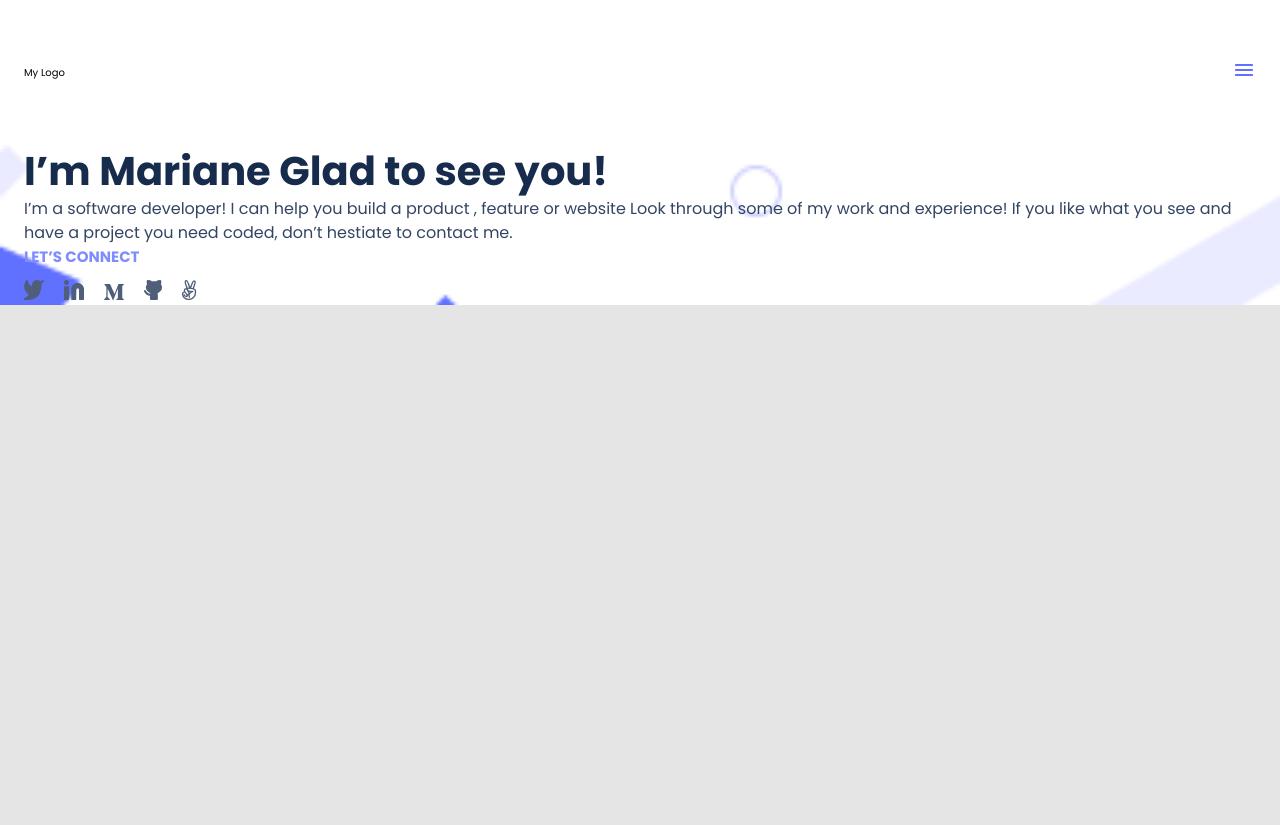
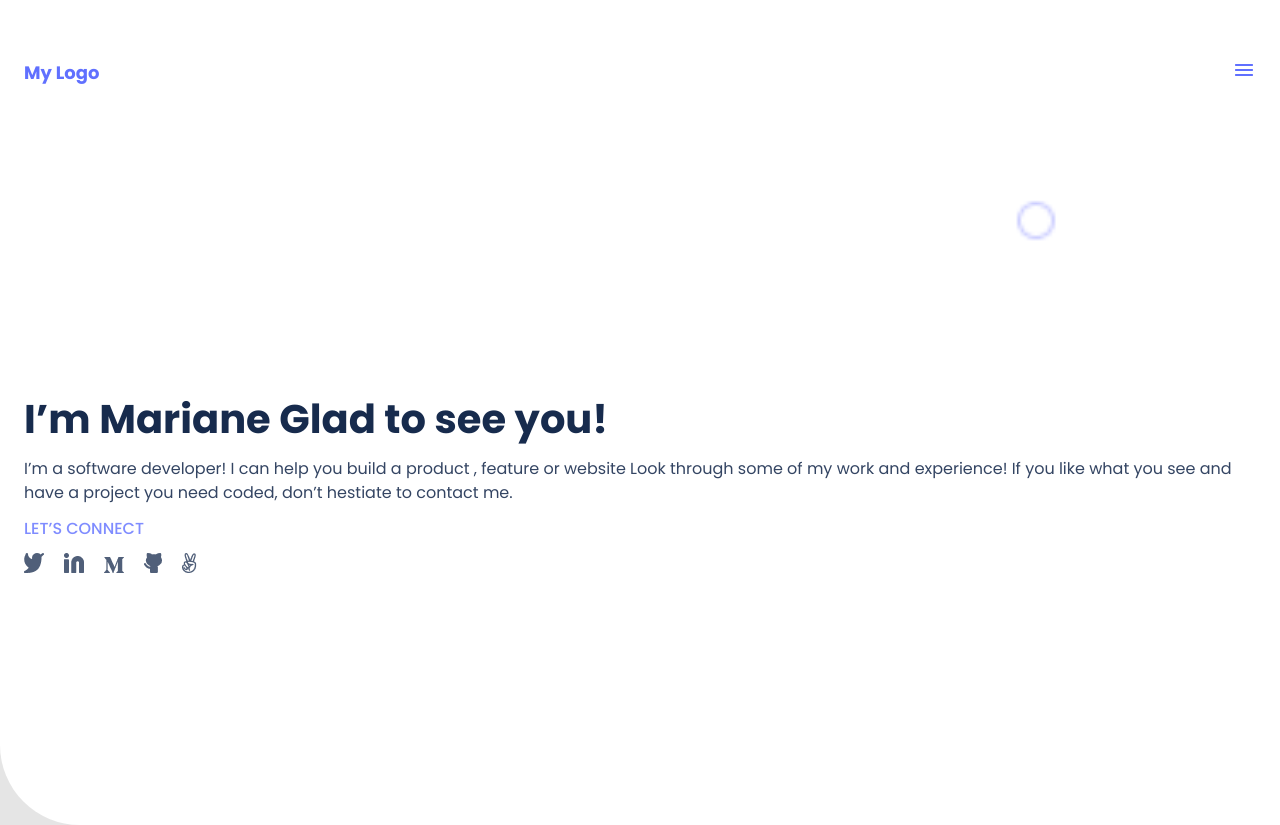
Before and after one commit to erickhansx/white-portfolio, a plain HTML site: page index.html in a window 1280 px wide. Before the commit the page ends 800 px from the top, so only its background shows below. Drawn offline with Linux system fonts and the light colour scheme.

Commit message:
Add styles to the text, rearranged background, add colors to text

```diff
--- a/index.html
+++ b/index.html
@@ -9,7 +9,8 @@
   </head>
   <body>
     <!-- Nav bar -->
-    <section class="nav background-primary">
+    <main class="main__introduction background-primary">
+      <section class="nav">
         <nav class="nav__container">
           <div class="nav__logo">My Logo</div>
           <div class="hamburguer-menu">
@@ -18,14 +19,14 @@
         </nav>
       </section>
       <!-- Introduction -->
-    <section class="introduction background-primary">
+      <section class="introduction">
         <div class="introduction__container">
           <h1 class="introduction__heading">I’m Mariane Glad to see you!</h1>
           <p class="introduction__paragraph">
-          I’m a software developer! I can help you build a product , feature or
-          website Look through some of my work and experience! If you like what
-          you see and have a project you need coded, don’t hestiate to contact
-          me.
+            I’m a software developer! I can help you build a product , feature
+            or website Look through some of my work and experience! If you like
+            what you see and have a project you need coded, don’t hestiate to
+            contact me.
           </p>
           <h2 class="introduction__heading--2">LET’S CONNECT</h2>
           <!-- Introduction Footer Links -->
@@ -70,5 +71,6 @@
           </div>
         </div>
       </section>
+    </main>
   </body>
 </html>
--- a/resources/css/style.css
+++ b/resources/css/style.css
@@ -24,6 +24,7 @@ li {
 
 .background-primary {
   background-color: #fff;
+  border-radius: 0 0 0 8rem;
 }
 
 /* Navigation Section */
@@ -35,7 +36,16 @@ li {
   padding: 5.8rem 2.4rem;
 }
 
+.nav__logo {
+  color: #6070ff;
+  font-weight: 700;
+  font-size: 1.8rem;
+}
+
 /* INTRODUCTION SECTION  */
+
+.main__introduction {
+}
 
 .introduction {
   display: flex;
@@ -45,8 +55,10 @@ li {
   background-image: url(../img/headerbg.png);
   background-size: cover;
   background-repeat: no-repeat;
+  background-position: center;
   max-width: 100vw;
   padding: 0 2.4rem;
+  min-height: 85vh;
 }
 
 .introduction__heading {
@@ -54,10 +66,8 @@ li {
   font-weight: 700;
   font-size: 4rem;
   line-height: 5.2rem;
-}
-
-.introduction__heading--2 {
-  color: #7f8cff;
+  margin-bottom: 1.2rem;
+  /* margin-top: 2rem; */
 }
 
 .introduction__paragraph {
@@ -67,6 +77,14 @@ li {
   line-height: 2.4rem;
 }
 
+.introduction__heading--2 {
+  color: #7f8cff;
+  font-weight: 500;
+  font-size: 1.6rem;
+  line-height: 2.4rem;
+  margin-top: 1.2rem;
+}
+
 .introduction__social-links--list {
   display: flex;
   flex-direction: row;
```
Lines whose indentation alone changed are shown as unchanged.
